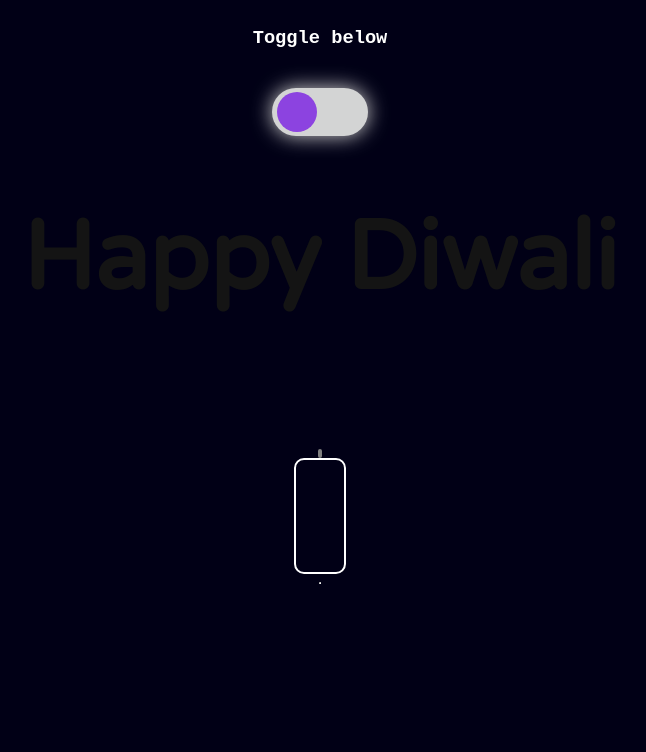
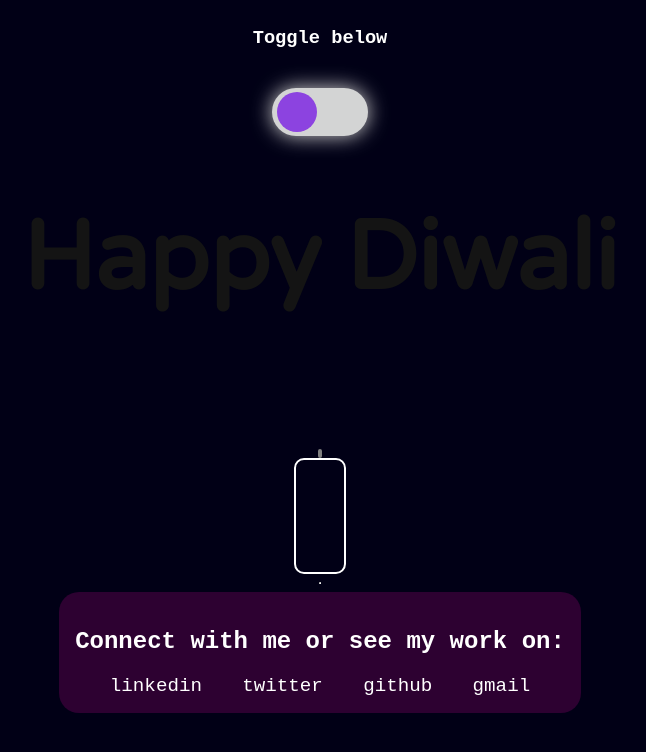
Before and after one commit to AshutoshDash1999/Diwali_CSS, a plain HTML site: page index.html in a window 1280 px wide. Shown: the whole page, without its empty margins (320-966 px from the left). Drawn offline with Linux system fonts and the light colour scheme.

Commit message:
feat: added readme and footer

```diff
--- a/index.html
+++ b/index.html
@@ -24,6 +24,26 @@
         <div class="filament"></div>
         <div class="candle"></div>
         <hr>
+        <footer>
+            <h2>Connect with me or see my work on:</h2>
+            <p>
+                <a target="_blank" rel="noreferrer" href="https://www.linkedin.com/in/ashutoshdash1999/">
+                    linkedin
+                </a>
+                &nbsp;
+                <a target="_blank" rel="noreferrer" href="https://twitter.com/ashutoshdash99">
+                    twitter
+                </a>
+                &nbsp;
+                <a target="_blank" rel="noreferrer" href="https://github.com/AshutoshDash1999/">
+                    github
+                </a>
+                &nbsp;
+                <a target="_blank" rel="noreferrer" href="mailto:dashashutosh1999@gmail.com">
+                    gmail
+                </a>
+            </p>
+        </footer>
     </div>
 
 
--- a/style.css
+++ b/style.css
@@ -125,3 +125,27 @@ input:checked + #switch-label{
     height: 7rem;
     border-radius: 10px;
 }
+
+footer{
+    background: #2d0131;
+    padding: 1rem;
+    border-radius: 20px;
+    text-align: center;
+}
+
+footer h2{
+    text-align: center;
+}
+
+footer p{
+    text-align: center;
+    display: inline;
+}
+
+footer p a{
+    text-decoration: none;
+    color: white;
+    padding: 0.3rem;
+    border-radius: 10px;
+    font-size: 1.2rem;
+}
```
Also changed, not shown: 1 other file.
